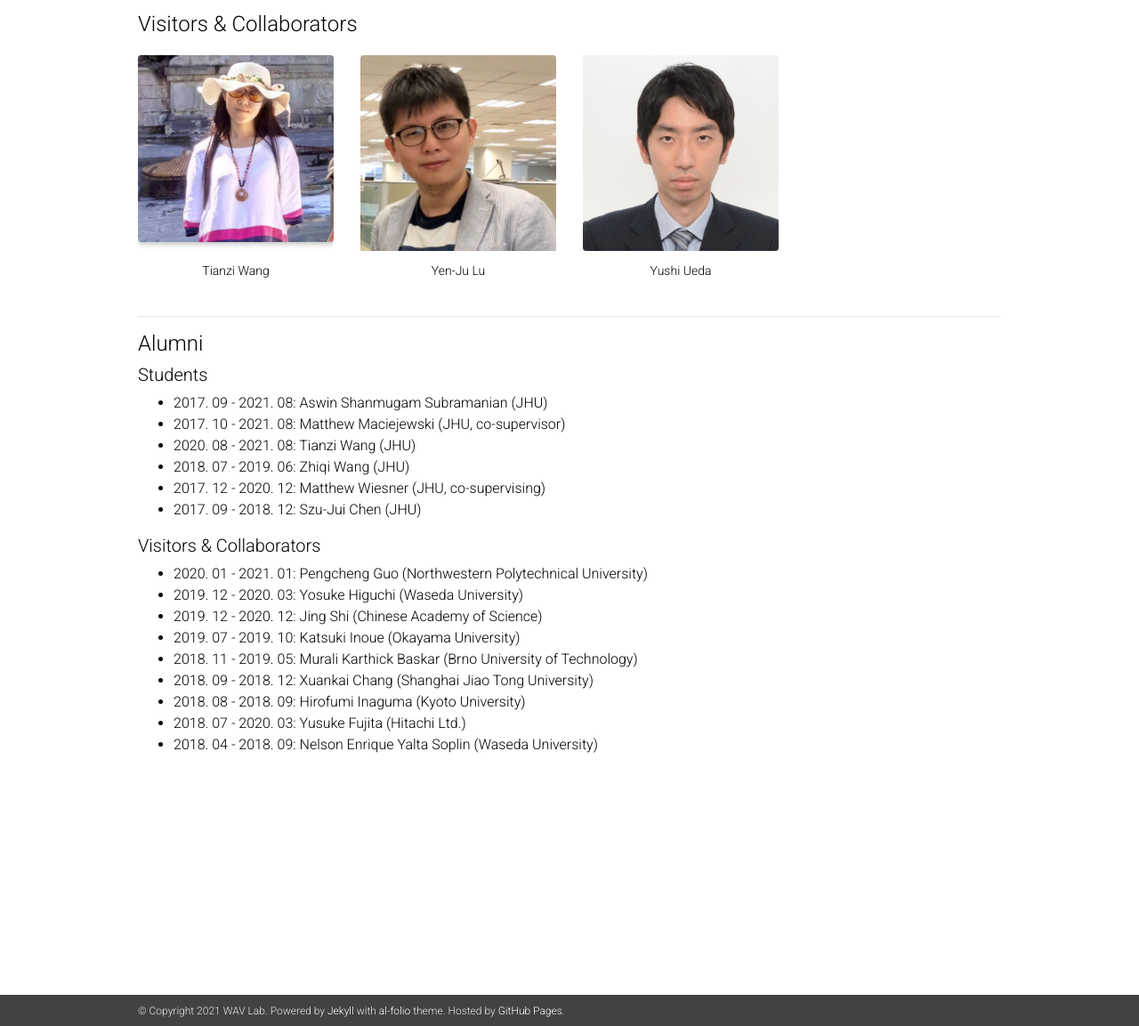
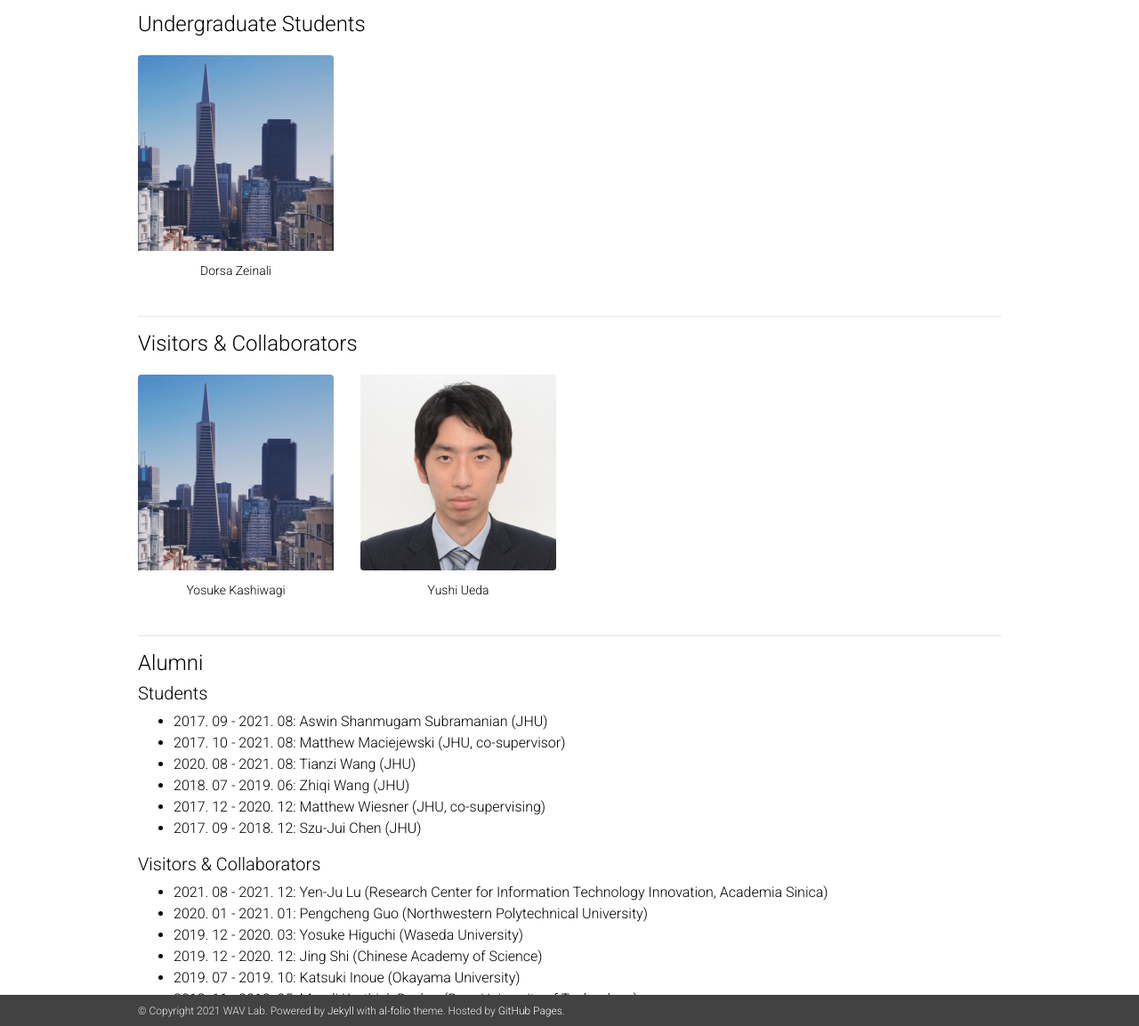
Before and after one commit to shinjiwlab/shinjiwlab.github.io, a Jekyll site: the page built from _pages/members.md, in a window 1280 px wide and 1400 px high, scrolled down 1756 px. Shown: the part 247-1400 px from the top of the window at 89% size. Built offline with Jekyll 4.4.1, drawn with Linux system fonts in a browser that asks for light colours; nearby versions of some CDN libraries; a style sheet for code colours, icons or effects is not loaded.

Commit message:
update members

```diff
--- a/_pages/members.md
+++ b/_pages/members.md
@@ -289,24 +289,35 @@ order: 1
 </div>
 <hr />
 
+#### Undergraduate Students
+<div class="row mt-3">
+    <div class="col-sm mt-1 mt-md-1">
+        <div class="square">
+        <a href="https://shinjiwlab.github.io/members/">
+            <img class="img-fluid rounded z-depth-1" src="{{ site.baseurl }}/assets/img/11.jpg">
+        </a></div>
+        <div class="caption">
+            Dorsa Zeinali
+        </div>
+    </div>
+    <div class="col-sm mt-3 mt-md-0">
+    </div>
+    <div class="col-sm mt-3 mt-md-0">
+    </div>
+    <div class="col-sm mt-3 mt-md-0">
+    </div>
+</div>
+<hr />
+
 #### Visitors & Collaborators
 <div class="row mt-3">
     <div class="col-sm mt-1 mt-md-1">
-    <div class="square">
-    <a href="https://shinjiwlab.github.io/members/">
-        <img class="img-fluid rounded z-depth-1" src="{{ site.baseurl }}/assets/img/tianzi.jpg">
-    </a></div>
-        <div class="caption">
-            Tianzi Wang
-        </div>
-    </div>
-    <div class="col-sm mt-1 mt-md-1">
         <div class="square">
         <a href="https://shinjiwlab.github.io/members/">
-            <img class="img-fluid rounded z-depth-1" src="{{ site.baseurl }}/assets/img/yenju.jpg">
+            <img class="img-fluid rounded z-depth-1" src="{{ site.baseurl }}/assets/img/11.jpg">
         </a></div>
         <div class="caption">
-            Yen-Ju Lu
+            Yosuke Kashiwagi
         </div>
     </div>
     <div class="col-sm mt-1 mt-md-1">
@@ -317,6 +328,8 @@ order: 1
         <div class="caption">
             Yushi Ueda
         </div>
+    </div>
+    <div class="col-sm mt-3 mt-md-0">
     </div>
     <div class="col-sm mt-3 mt-md-0">
     </div>
@@ -337,6 +350,7 @@ order: 1
 
 ##### Visitors & Collaborators
 <ul>
+<li>2021. 08 - 2021. 12: Yen-Ju Lu (Research Center for Information Technology Innovation, Academia Sinica)</li>
 <li>2020. 01 - 2021. 01: Pengcheng Guo (Northwestern Polytechnical University)</li>
 <li>2019. 12 - 2020. 03: Yosuke Higuchi (Waseda University)</li>
 <li>2019. 12 - 2020. 12: Jing Shi (Chinese Academy of Science)</li>
```
Also changed, not shown: _bibliography/papers.bib (+16 -0 lines), _pages/about.md (+7 -0 lines), _pages/publications.md (+2 -1 lines), _posts/2022-12-31-paper-list.md (added, +15 -0 lines), 2 other files.
